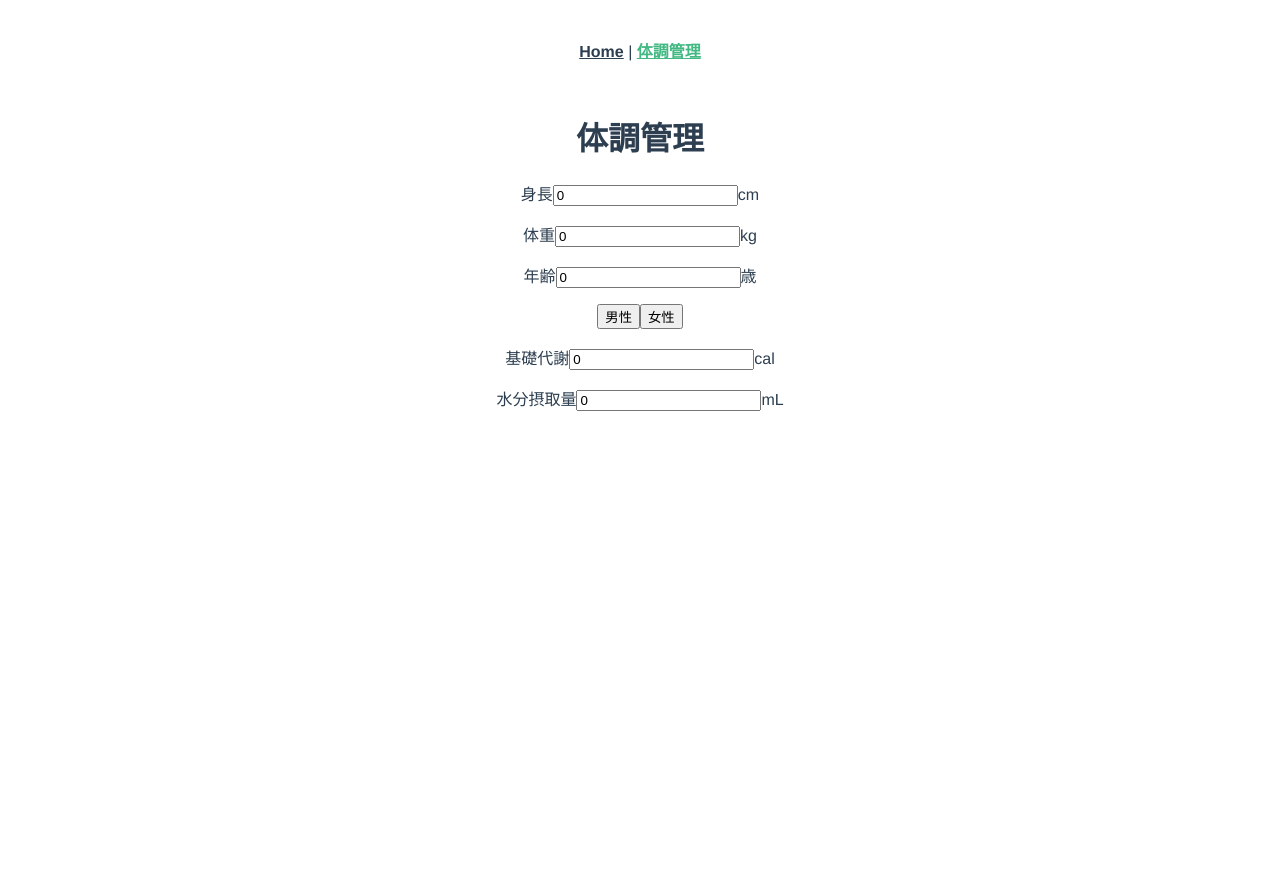
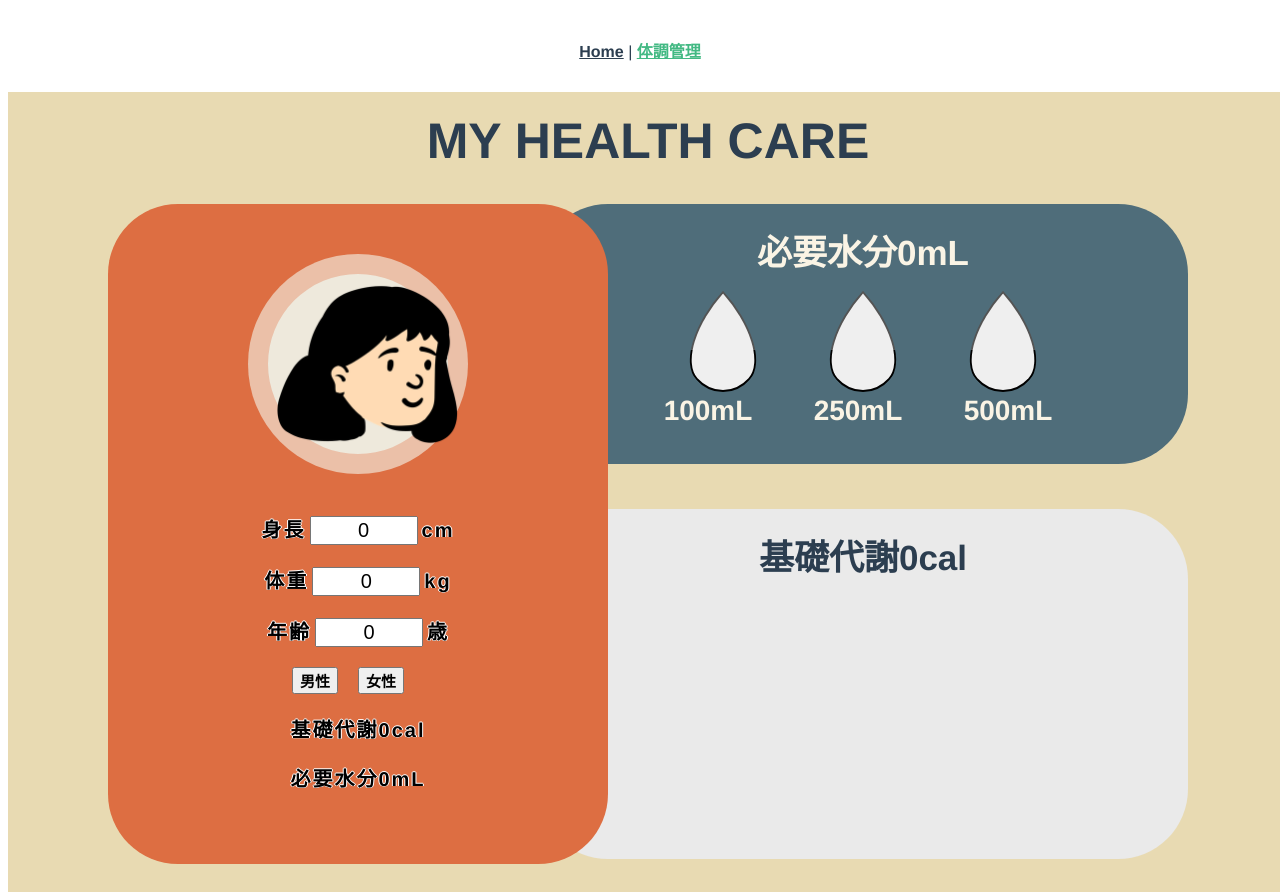
Before and after one commit to galgal-egg/galgal-egg-app, a Vue app: page /about in a window 1280 px wide. Before the commit the page ends 800 px from the top, so only its background shows below. Built offline with nearby package versions, Linux system fonts and the light colour scheme.

Commit message:
カロリーメーター

```diff
--- a/package.json
+++ b/package.json
@@ -8,6 +8,7 @@
     "lint": "vue-cli-service lint"
   },
   "dependencies": {
+    "axios": "^0.24.0",
     "core-js": "^3.6.5",
     "vue": "^2.6.11",
     "vue-router": "^3.2.0"
@@ -22,6 +23,7 @@
     "eslint": "^6.7.2",
     "eslint-plugin-prettier": "^3.3.1",
     "eslint-plugin-vue": "^6.2.2",
+    "mocky": "^0.1.11",
     "prettier": "^2.2.1",
     "vue-template-compiler": "^2.6.11"
   },
--- a/src/views/About.vue
+++ b/src/views/About.vue
@@ -1,13 +1,32 @@
 <template>
-  <div class="about">
-    <h1>体調管理</h1>
-    <p>身長<input v-model="cm" />cm</p>
-    <p>体重<input v-model="kg" />kg</p>
-    <p>年齢<input v-model="age" />歳</p>
-    <button @click="Men">男性</button>
-    <button @click="Women">女性</button>
-    <p>基礎代謝<input v-model="cal" />cal</p>
-    <p>水分摂取量<input v-model="mL" />mL</p>
+  <div class="body">
+    <h1>MY HEALTH CARE</h1>
+    <div class="mybody">
+      <div class="photo">
+        <img alt="Vue logo" src="../assets/women.png" />
+      </div>
+      <p>身長<input v-model="cm" />cm</p>
+      <p>体重<input v-model="kg" />kg</p>
+      <p>年齢<input v-model="age" />歳</p>
+      <button @click="Men">男性</button>
+      <button @click="Women">女性</button>
+      <p>基礎代謝{{ cal }}cal</p>
+      <p>必要水分{{ mL }}mL</p>
+    </div>
+    <div class="water">
+      必要水分{{ mL }}mL
+      <div class="ame">
+        <button @click="one"></button>
+        <button @click="three"></button>
+        <button @click="five"></button>
+      </div>
+      <ul>
+        <li>100mL</li>
+        <li>250mL</li>
+        <li>500mL</li>
+      </ul>
+    </div>
+    <div class="eatok">基礎代謝{{ cal }}cal</div>
   </div>
 </template>
 
@@ -27,16 +46,128 @@ export default {
       return (
         (this.cal =
           this.cm * 4.799 + this.kg * 13.397 + this.age * 5.677 + 88.362),
-        (this.mL = this.kg * 40)
+        (this.cal = Math.round(this.cal))((this.mL = this.kg * 40))
       )
     },
     Women() {
       return (
         (this.cal =
           this.cm * 3.098 + this.kg * 9.247 + this.age * 4.33 + 447.592),
-        (this.mL = this.kg * 40)
+        (this.cal = Math.round(this.cal))((this.mL = this.kg * 40))
       )
+    },
+    one() {
+      return (this.mL -= 100)
+    },
+    three() {
+      return (this.mL -= 250)
+    },
+    five() {
+      return (this.mL -= 500)
     },
   },
 }
 </script>
+
+<style scoped>
+.body {
+  width: 100vw;
+  height: 100vh;
+  background-color: #e8dab2;
+  position: absolute;
+}
+
+.body h1 {
+  font-size: 50px;
+  margin-top: 10px;
+  padding-top: 10px;
+}
+
+.mybody {
+  height: 600px;
+  width: 500px;
+  background-color: #dd6e42;
+  margin: 0px 0px 0px 100px;
+  padding: 30px 0px;
+  border-radius: 70px;
+  position: absolute;
+  font-weight: bold;
+  letter-spacing: 2px;
+  color: #000000;
+  font-size: 20px;
+  text-shadow: 0.25px 0.25px 0 #fff, -0.25px -0.25px 0 #fff,
+    -0.25px 0.25px 0 #fff, 0.25px -0.25px 0 #fff, 0px 0.25px 0 #fff,
+    0 -1px 0 #fff, -1px 0 0 #fff, 1px 0 0 #fff;
+}
+input {
+  margin: 0px 4px;
+  font-size: 20px;
+  text-align: center;
+  width: 100px;
+}
+
+.body button {
+  margin-right: 20px;
+  font-weight: bold;
+  font-size: 15px;
+  cursor: pointer;
+}
+.photo {
+  display: flex;
+  width: 180px;
+  height: 180px;
+  border-radius: 50%;
+  margin-left: 140px;
+  margin-top: 20px;
+  background-color: #eee9dc;
+  margin-bottom: 40px;
+  border: 20px solid rgba(224, 102, 54, 0.308);
+}
+
+.water {
+  width: 650px;
+  height: 240px;
+  background-color: #4f6d7a;
+  float: right;
+  margin: 0px 100px 0px 0px;
+  border-radius: 70px;
+  color: #faf4e5;
+  font-weight: bold;
+  font-size: 35px;
+  padding-top: 20px;
+}
+
+.eatok {
+  width: 650px;
+  height: 330px;
+  float: right;
+  margin: 45px 100px 0px 0px;
+  background-color: #eaeaea;
+  border-radius: 70px;
+  font-weight: bold;
+  font-size: 35px;
+  padding-top: 20px;
+}
+
+.ame button {
+  margin: -15px 30px;
+  position: relative;
+  top: 50px;
+  width: 80px;
+  height: 80px;
+  background: ##eaeaea;
+  border-radius: 0% 100% 50% 50%/ 0% 50% 50% 100%;
+  transform: rotate(45deg) skew(3deg, 3deg);
+}
+
+.water ul {
+  width: 500px;
+  margin: 50px auto;
+}
+.water li {
+  float: left;
+  list-style: none;
+  width: 30%;
+  font-size: 28px;
+}
+</style>
```
Also changed, not shown: mock.js (added), src/assets/women.png (added), 1 other file (tests, documents, lock files or other folders).
